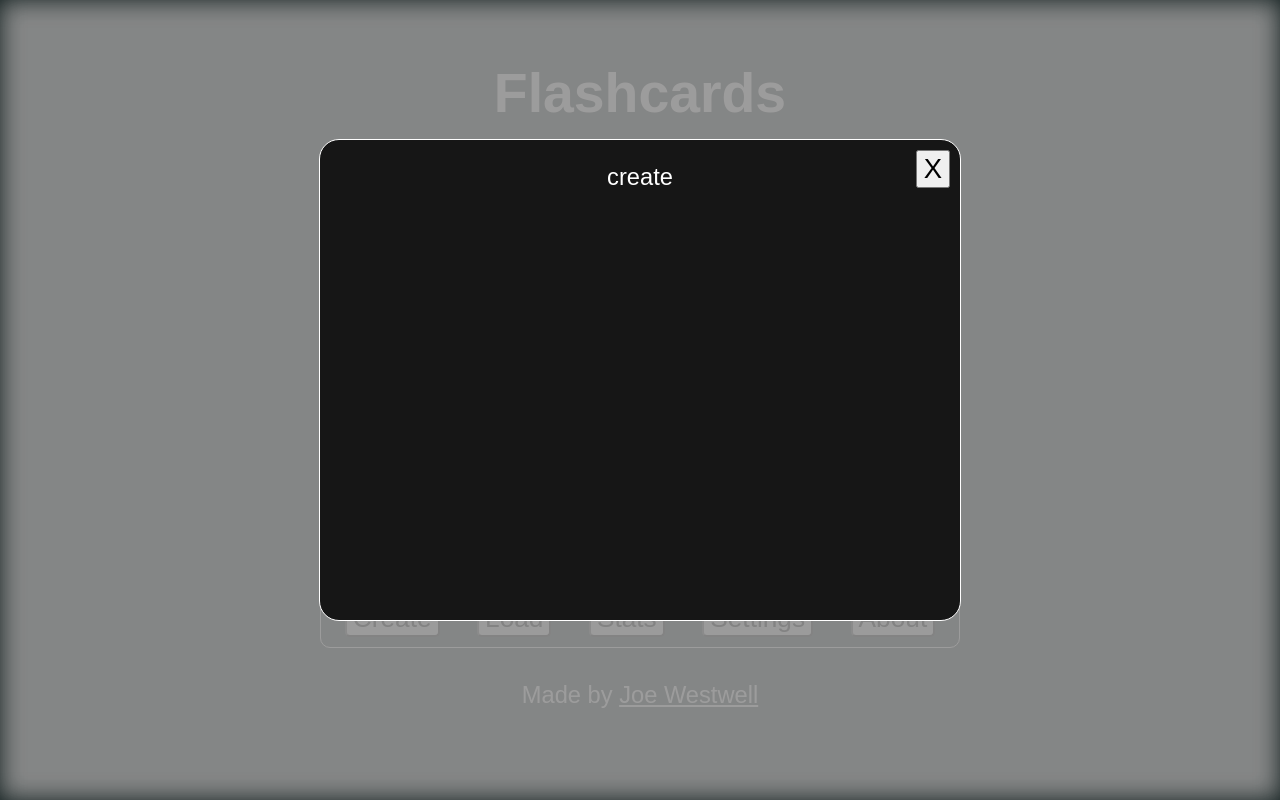
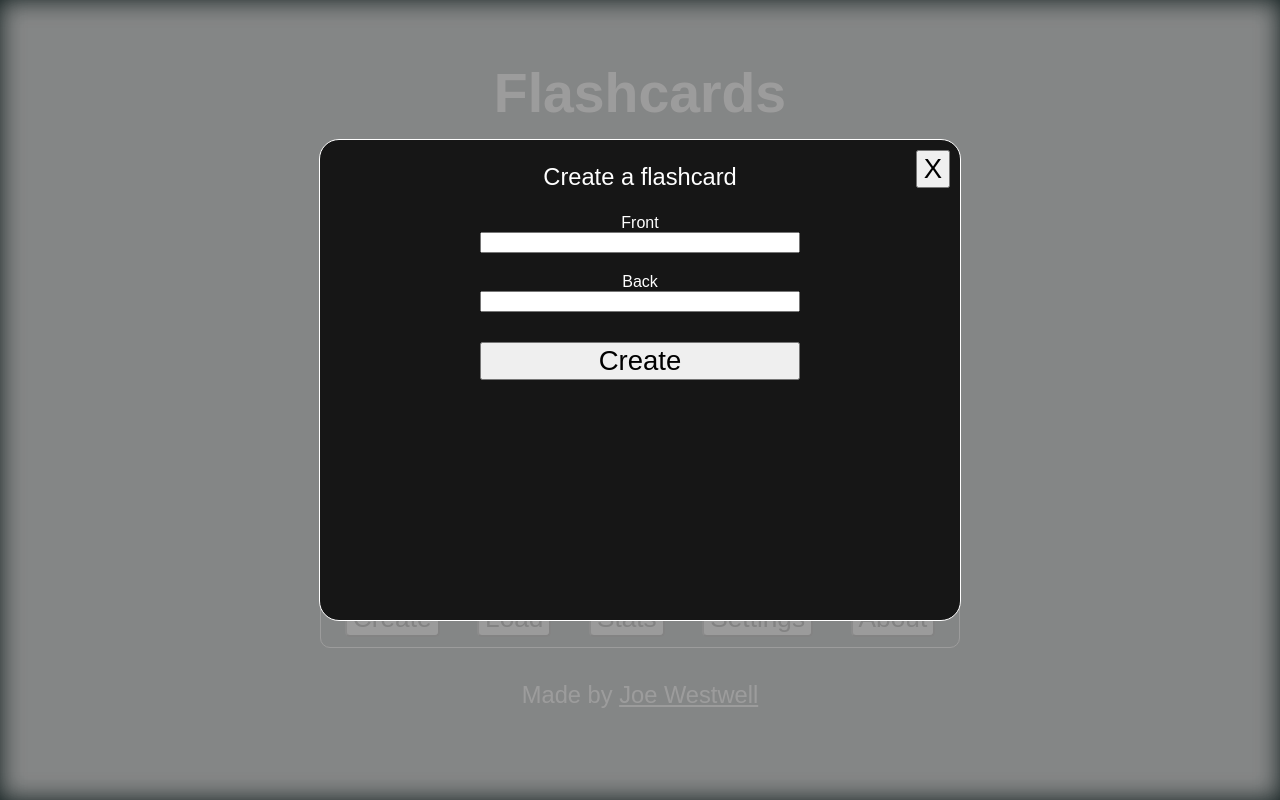
Before and after one commit to J-Wll/flashcards, a React (Vite) app: page / in a window 1280 px wide. Both pictures are taken after a click on the button "Create". Built offline with nearby package versions, Linux system fonts and the light colour scheme.

Commit message:
Added an input section to the create flashcards overlay

```diff
--- a/src/FlashcardHandler.jsx
+++ b/src/FlashcardHandler.jsx
@@ -46,7 +46,12 @@ export default function FlashcardHandler() {
         }
     }
 
-    function createNewCards() {
+    function createButton(){
+        updateOverlayMode("create")
+        createCards();
+    }
+
+    function createCards() {
         Questions.push({
             front: "What is node.js?",
             back: "Z is B",
@@ -54,7 +59,6 @@ export default function FlashcardHandler() {
         })
         console.log(amountOfQuestions);
         refresh(counter+1);
-        updateOverlayMode("create")
     }
 
     function animChange() {
@@ -65,7 +69,7 @@ export default function FlashcardHandler() {
 
     return (
         <>
-            {overlayMode != "none" ? <OverlayWindow overlayMode = {overlayMode} resetOverlay = {resetOverlay}/> : <></>}
+            {overlayMode != "none" ? <OverlayWindow overlayMode = {overlayMode} resetOverlay = {resetOverlay} createCards = {createCards}/> : <></>}
 
 
             {/* functions for program control are passed into the component */}
@@ -76,7 +80,7 @@ export default function FlashcardHandler() {
             {/* these buttons should have labels going upwards and open a centered large closable window over the rest of the content */}
             {/* probably replace them with icons */}
             <div className="control-bar">
-                <ToolTip element={<button className="control-buttons" onClick={createNewCards}>Create</button>} tooltipText={"Create new flashcards"} />
+                <ToolTip element={<button className="control-buttons" onClick={createButton}>Create</button>} tooltipText={"Create new flashcards"} />
                 <ToolTip element={<button className="control-buttons">Load</button>} tooltipText={"Load a set of flashcards"} />
                 <ToolTip element={<button className="control-buttons">Stats</button>} tooltipText={"Your study stats"} />
                 <ToolTip element={<button className="control-buttons">Settings</button>} tooltipText={"Adjust the program"} />
--- a/src/OverlayWindow.jsx
+++ b/src/OverlayWindow.jsx
@@ -2,14 +2,32 @@ import "./css/OverlayWindow.css"
 
 export default function OverlayWindow(props) {
 
+    function setOverlayContent() {
+        if (props.overlayMode === "create") {
+            return (
+                <>
+                    <p className="text-white">Create a flashcard</p>
+
+                    <div className="overlay-input-section">
+                        <label className="text-white">Front</label>
+                        <input></input>
+                        <label className="text-white">Back</label>
+                        <input></input>
+                        <button onClick={props.createCards}>Create</button>
+                    </div>
+
+                </>
+            )
+        }
+    }
+
     return (
         <>
-            <div className="background-blur">
+            <div className="background-blur" />
 
-            </div>
             <div className="overlay-window">
                 <button className="overlay-close" onClick={props.resetOverlay}>X</button>
-                <p className="text-white">{props.overlayMode}</p>
+                {setOverlayContent()}
             </div>
         </>
     )
--- a/src/css/OverlayWindow.css
+++ b/src/css/OverlayWindow.css
@@ -1,21 +1,30 @@
 .overlay-window{
     z-index: 2;
     position: absolute;
-    min-width: 50%;
-    min-height: 60%;
+
+    width: 50%;
+    min-width: 300px;
+    height: 60%;
+    min-height: 300px;
+
     background-color: rgb(22, 22, 22);
     border: 1px solid white;
     border-radius: 20px;
-    text-align: center;
+
+    display: flex;
+    flex-direction: column;
+    align-items: center;
 }
 
 .background-blur{
     z-index: 1;
     position: absolute;
     top: 0;
+
     width: 100vw;
     height: 100vh;
     box-sizing: border-box;
+
     background-color: rgb(146, 146, 146);
     opacity: 90%;
     filter: blur(12px);
@@ -27,3 +36,18 @@
     right: 0;
     margin: 10px;
 }
+
+.overlay-input-section{
+    display: inherit;
+    flex-direction: inherit;
+    text-align: center;
+    width: 50%;
+}
+
+.overlay-input-section input{
+    margin-bottom: 20px;
+}
+
+.overlay-input-section button{
+    margin-top: 10px;
+}
```
